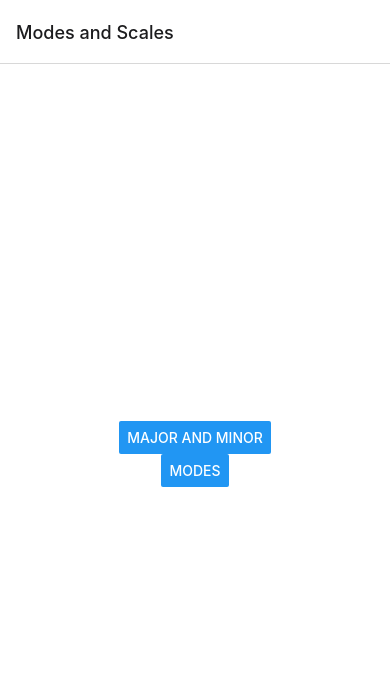
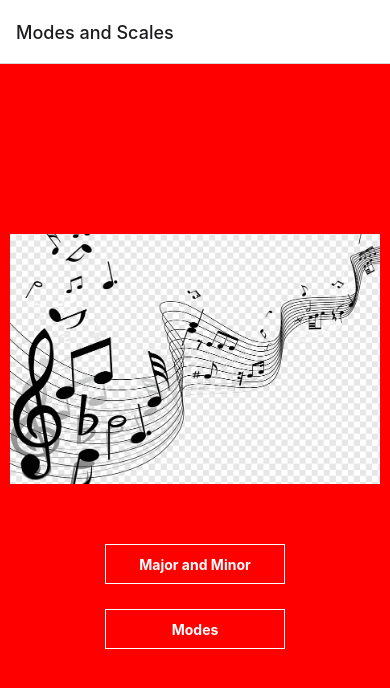
Before and after one commit to janujan99/Modes-And-Scales, a React Native app: screen / in a window 390 px wide. Shown: the top 688 px of the page. Built offline with nearby package versions, Linux system fonts and the light colour scheme.

Commit message:
Styling updates

```diff
--- a/App.tsx
+++ b/App.tsx
@@ -7,6 +7,7 @@ import {
   Text,
   View,
   TouchableOpacity,
+  Pressable,
 } from "react-native";
 import { getNewModeState, getNewScaleState } from "./notesState";
 import { NavigationContainer } from "@react-navigation/native";
@@ -102,10 +103,10 @@ function ScalesQuiz(props: any) {
   let numSuffix: string = "th";
   if (notesState.interval % 10 == 1) numSuffix = "st";
   else if (notesState.interval % 10 == 2) numSuffix = "nd";
-  else if (notesState.interval % 10 == 2) numSuffix = "rd";
+  else if (notesState.interval % 10 == 3) numSuffix = "rd";
   return (
     <View style={styles.noteGrid}>
-      <Text>
+      <Text style={styles.promptText}>
         {notesState.interval}
         {numSuffix} note of the {notesState.key} {notesState.mode} scale
       </Text>
@@ -231,10 +232,10 @@ function ModesQuiz(props: any) {
   let numSuffix: string = "th";
   if (notesState.interval % 10 == 1) numSuffix = "st";
   else if (notesState.interval % 10 == 2) numSuffix = "nd";
-  else if (notesState.interval % 10 == 2) numSuffix = "rd";
+  else if (notesState.interval % 10 == 3) numSuffix = "rd";
   return (
     <View style={styles.noteGrid}>
-      <Text>
+      <Text style={styles.promptText}>
         {notesState.interval}
         {numSuffix} note of {notesState.key} {notesState.mode}
       </Text>
@@ -315,11 +316,22 @@ function ModesQuiz(props: any) {
 const HomeScreen = ({ navigation }) => {
   return (
     <View style={styles.container}>
-      <Button
-        title="Major and Minor"
+      <Image
+        style={styles.tinyLogo}
+        source={require("./png-transparent-musical-note-staff-notes-material-music-note-illustration-angle-text-monochrome.png")}
+      />
+      <Pressable
+        style={styles.menuButton}
         onPress={() => navigation.push("Scales")}
-      />
-      <Button title="Modes" onPress={() => navigation.push("Modes")} />
+      >
+        <Text style={styles.menuButtonText}>Major and Minor</Text>
+      </Pressable>
+      <Pressable
+        style={styles.menuButton}
+        onPress={() => navigation.push("Modes")}
+      >
+        <Text style={styles.menuButtonText}>Modes</Text>
+      </Pressable>
       <StatusBar style="auto" />
     </View>
   );
@@ -344,24 +356,27 @@ export default function App() {
 
 const styles = StyleSheet.create({
   container: {
+    paddingTop: 50,
+    paddingBottom: 50,
     flex: 1,
-    backgroundColor: "#fff",
+    backgroundColor: "red",
     justifyContent: "center",
     alignItems: "center",
   },
   noteGrid: {
     flex: 1,
     flexDirection: "column",
-    backgroundColor: "#fff",
+    backgroundColor: "blue",
     alignItems: "center",
     justifyContent: "center",
     borderWidth: 1,
     borderColor: "black",
-    width: 100,
-    height: 50,
+    width: 500,
+    height: 1,
   },
   notePane: {
     flex: 1,
+    width: 500,
     flexDirection: "row",
     backgroundColor: "#fff",
     alignItems: "center",
@@ -372,21 +387,33 @@ const styles = StyleSheet.create({
   },
   noteButton: {
     backgroundColor: "red",
+    alignItems: "center",
+    justifyContent: "center",
     borderRadius: 5,
     padding: 10,
-    margin: 5,
+    margin: 8,
+    width: 60,
+    height: 40,
   },
   notePressedButton: {
     backgroundColor: "white",
+    alignItems: "center",
+    justifyContent: "center",
     borderRadius: 5,
     padding: 10,
-    margin: 5,
+    margin: 8,
+    width: 60,
+    height: 40,
   },
   notePressedCorrectButton: {
     backgroundColor: "green",
+    alignItems: "center",
+    justifyContent: "center",
     borderRadius: 5,
     padding: 10,
-    margin: 5,
+    margin: 8,
+    width: 60,
+    height: 40,
   },
   noteText: {
     color: "white",
@@ -397,7 +424,26 @@ const styles = StyleSheet.create({
     fontWeight: "bold",
   },
   tinyLogo: {
-    width: 50,
-    height: 50,
+    width: 370,
+    height: 250,
+    marginBottom: 60,
+  },
+  promptText: {
+    fontSize: 20,
+    color: "white",
+    fontWeight: "bold",
+  },
+  menuButton: {
+    width: 180,
+    height: 40,
+    borderColor: "white",
+    borderWidth: 1,
+    justifyContent: "center",
+    alignItems: "center",
+    marginBottom: 25,
+  },
+  menuButtonText: {
+    color: "white",
+    fontWeight: "bold",
   },
 });
```
Also changed, not shown: assets/png-transparent-musical-note-staff-notes-material-music-note-illustration-angle-text-monochrome.png (added), png-transparent-musical-note-staff-notes-material-music-note-illustration-angle-text-monochrome.png (added).
